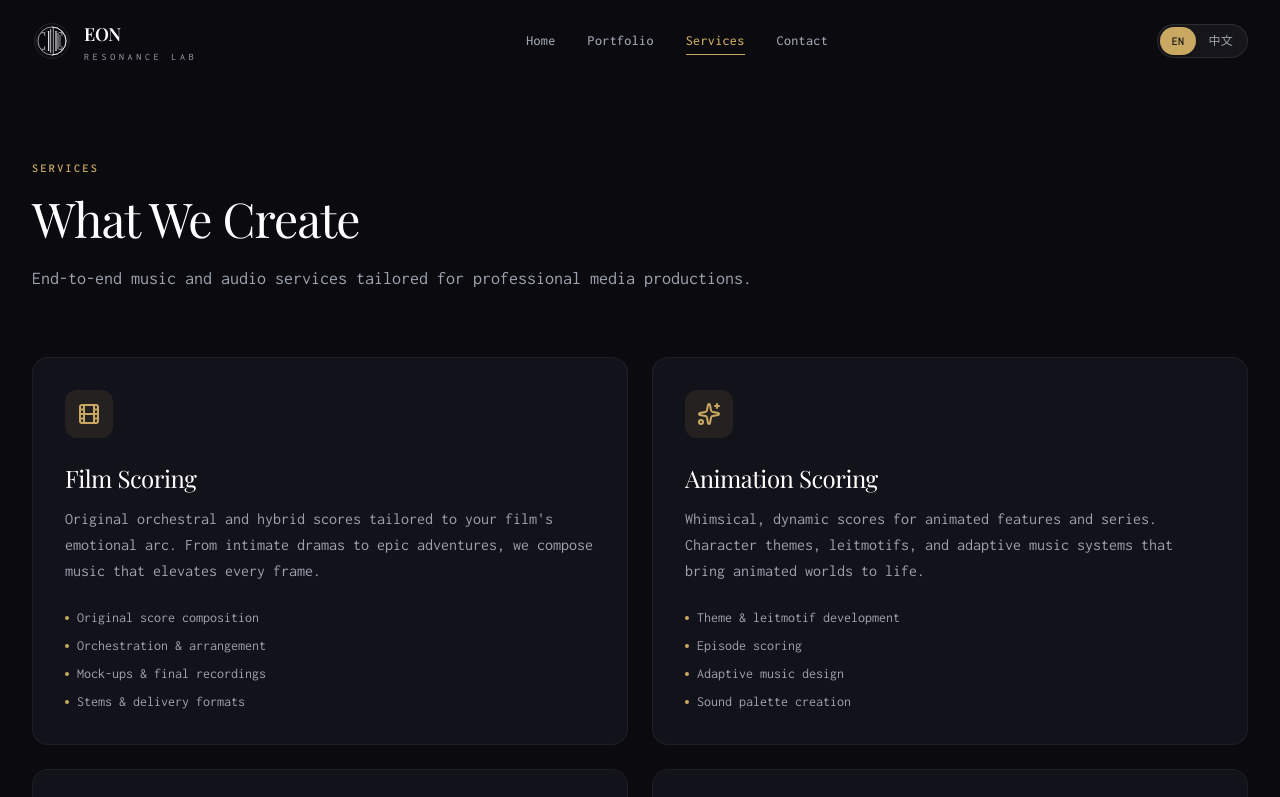
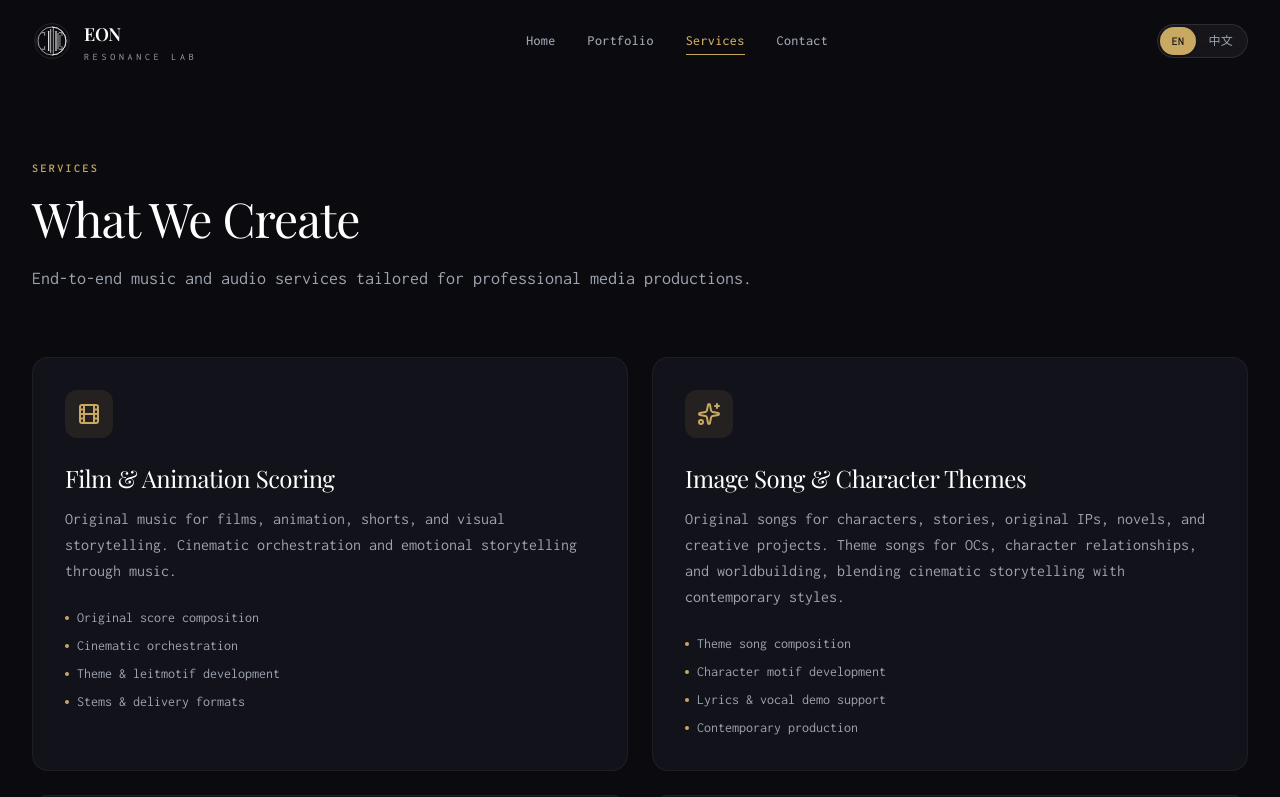
Before and after one commit to NalaZhang27/studio, a Next.js app: page /services in a window 1280 px wide. Shown: the top 797 px of the page. Built offline with nearby package versions, Linux system fonts and the light colour scheme.

Commit message:
apply remaining site updates

```diff
--- a/src/components/home/FeaturedProjects.tsx
+++ b/src/components/home/FeaturedProjects.tsx
@@ -29,7 +29,7 @@ export function FeaturedProjects() {
           {projects.map((project) => (
             <StaggerItem key={project.id}>
               <Link
-                href={`/portfolio#${project.slug}`}
+                href={`/portfolio/${project.slug}`}
                 className="group relative block overflow-hidden rounded-2xl bg-aurora-card"
               >
                 <div className="relative aspect-[4/3] overflow-hidden">
--- a/src/components/home/HomeSections.tsx
+++ b/src/components/home/HomeSections.tsx
@@ -7,8 +7,8 @@ import { FadeIn, StaggerContainer, StaggerItem } from "@/components/ui/FadeIn";
 import { teamMembers } from "@/content/team";
 
 const tags = {
-  en: ["Film", "Animation", "Theatre", "Games", "Pop"],
-  zh: ["电影", "动画", "戏剧", "游戏", "流行"],
+  en: [],
+  zh: [],
 };
 
 export function HomeIntro() {
--- a/src/components/services/ServicesPage.tsx
+++ b/src/components/services/ServicesPage.tsx
@@ -13,6 +13,7 @@ import {
 } from "lucide-react";
 import { services } from "@/content/services";
 import { useTranslation } from "@/context/LanguageContext";
+import { Fragment } from "react";
 import { Container } from "@/components/ui/Container";
 import { SectionHeading } from "@/components/ui/SectionHeading";
 import { FadeIn, StaggerContainer, StaggerItem } from "@/components/ui/FadeIn";
@@ -85,6 +86,7 @@ export function ServicesPage() {
 
       <section className="border-y border-white/5 bg-aurora-darker py-24 lg:py-32">
         <Container>
+          <Fragment key={locale}>
             <FadeIn>
               <SectionHeading
                 label={t.services.process.label}
@@ -94,7 +96,7 @@ export function ServicesPage() {
             </FadeIn>
             <StaggerContainer className="mt-12 grid gap-8 sm:grid-cols-2 lg:grid-cols-4">
               {t.services.process.steps.map((step, i) => (
-              <StaggerItem key={step.title}>
+                <StaggerItem key={`${locale}-${i}`}>
                   <div className="text-center">
                     <div className="mx-auto flex h-14 w-14 items-center justify-center rounded-full border border-aurora-gold/30 font-display text-xl text-aurora-gold">
                       {String(i + 1).padStart(2, "0")}
@@ -109,6 +111,7 @@ export function ServicesPage() {
                 </StaggerItem>
               ))}
             </StaggerContainer>
+          </Fragment>
         </Container>
       </section>
 
--- a/src/content/services.ts
+++ b/src/content/services.ts
@@ -2,48 +2,48 @@ import type { Service } from "@/types";
 
 export const services: Service[] = [
   {
-    id: "film-scoring",
+    id: "film-animation-scoring",
     icon: "film",
-    title: { en: "Film Scoring", zh: "电影配乐" },
+    title: { en: "Film & Animation Scoring", zh: "电影与动画配乐" },
     description: {
-      en: "Original orchestral and hybrid scores tailored to your film's emotional arc. From intimate dramas to epic adventures, we compose music that elevates every frame.",
-      zh: "为您的电影情感弧线量身定制的原创管弦乐与混合配乐。从 intimate 剧情到史诗冒险，我们创作提升每一帧画面的音乐。",
+      en: "Original music for films, animation, shorts, and visual storytelling. Cinematic orchestration and emotional storytelling through music.",
+      zh: "为电影、动画、短片与视觉叙事创作原创音乐。通过电影感的管弦编配与富有情感的音乐讲述故事。",
     },
     deliverables: {
       en: [
         "Original score composition",
-        "Orchestration & arrangement",
-        "Mock-ups & final recordings",
+        "Cinematic orchestration",
+        "Theme & leitmotif development",
         "Stems & delivery formats",
       ],
       zh: [
         "原创配乐创作",
-        "管弦乐编配与编曲",
-        "样带与最终录音",
+        "电影感管弦编配",
+        "主题与主导动机开发",
         "分轨与交付格式",
       ],
     },
   },
   {
-    id: "animation-scoring",
+    id: "image-song-character-themes",
     icon: "sparkles",
-    title: { en: "Animation Scoring", zh: "动画配乐" },
+    title: { en: "Image Song & Character Themes", zh: "印象曲 / 角色主题曲制作" },
     description: {
-      en: "Whimsical, dynamic scores for animated features and series. Character themes, leitmotifs, and adaptive music systems that bring animated worlds to life.",
-      zh: "为动画长片与系列打造的 whimsical、动态配乐。角色主题、主导动机与自适应音乐系统，让动画世界栩栩如生。",
+      en: "Original songs for characters, stories, original IPs, novels, and creative projects. Theme songs for OCs, character relationships, and worldbuilding, blending cinematic storytelling with contemporary styles.",
+      zh: "为角色、故事、原创IP、小说与创意项目创作原创歌曲。为OC、角色关系与世界观打造主题曲，将电影叙事与当代风格融合。",
     },
     deliverables: {
       en: [
-        "Theme & leitmotif development",
-        "Episode scoring",
-        "Adaptive music design",
-        "Sound palette creation",
+        "Theme song composition",
+        "Character motif development",
+        "Lyrics & vocal demo support",
+        "Contemporary production",
       ],
       zh: [
-        "主题与主导动机开发",
-        "分集配乐",
-        "自适应音乐设计",
-        "声音调色板创建",
+        "主题曲创作",
+        "角色动机开发",
+        "歌词与人声样带支持",
+        "当代风格制作",
       ],
     },
   },
--- a/src/content/team.ts
+++ b/src/content/team.ts
@@ -3,32 +3,22 @@ import type { TeamMember } from "@/types";
 export const teamMembers: TeamMember[] = [
   {
     id: "enshun-zhang",
-    name: "Enshun Zhang",
+    name: "Nala Zhang",
     roles: {
-      en: [
-        "Film Composer",
-        "Musical Theatre Composer",
-        "Orchestrator",
-        "Music Researcher",
-      ],
-      zh: ["电影作曲家", "音乐剧作曲家", "管弦乐编配师", "音乐研究员"],
+      en: ["Film Composer", "Orchestrator"],
+      zh: ["电影作曲家", "管弦乐编配师"],
     },
     bio: {
-      en: "Enshun brings a deep understanding of cinematic narrative and orchestral writing to every project. With expertise spanning film scoring, musical theatre composition, and scholarly music research, he crafts scores that are emotionally resonant and structurally sophisticated.",
-      zh: "Enshun 为每个项目带来对电影叙事与管弦乐写作的深刻理解。他在电影配乐、音乐剧作曲与音乐学术研究方面的专长，使他能够创作情感共鸣且结构精妙的配乐。",
+      en: "Creating music for film, animation, and original projects.\nWith over five years of experience in film scoring and music production.",
+      zh: "为电影、动画及原创项目创作音乐。\n拥有五年以上电影配乐与音乐制作经验。",
     },
   },
   {
     id: "enyuan-zhang",
     name: "Enyuan Zhang",
     roles: {
-      en: [
-        "Modern Arranger",
-        "K-pop Producer",
-        "C-pop Producer",
-        "Vocal Producer",
-      ],
-      zh: ["现代编曲师", "K-pop制作人", "C-pop制作人", "人声制作人"],
+      en: ["Modern Arranger", "K-pop / C-pop Producer"],
+      zh: ["现代编曲师", "K-pop / C-pop制作人"],
     },
     bio: {
       en: "Enyuan specializes in contemporary arrangement and pop production, bringing chart-ready polish to every track. His work spans K-pop, C-pop, and vocal production — delivering modern, genre-fluid soundscapes that connect with global audiences.",
--- a/src/lib/utils.ts
+++ b/src/lib/utils.ts
@@ -9,5 +9,5 @@ export function t(
   locale: Locale,
   fallback = ""
 ): string {
-  return content?.[locale] ?? fallback;
+  return content?.[locale] ?? content?.en ?? fallback;
 }
```
Lines whose indentation alone changed are shown as unchanged.
